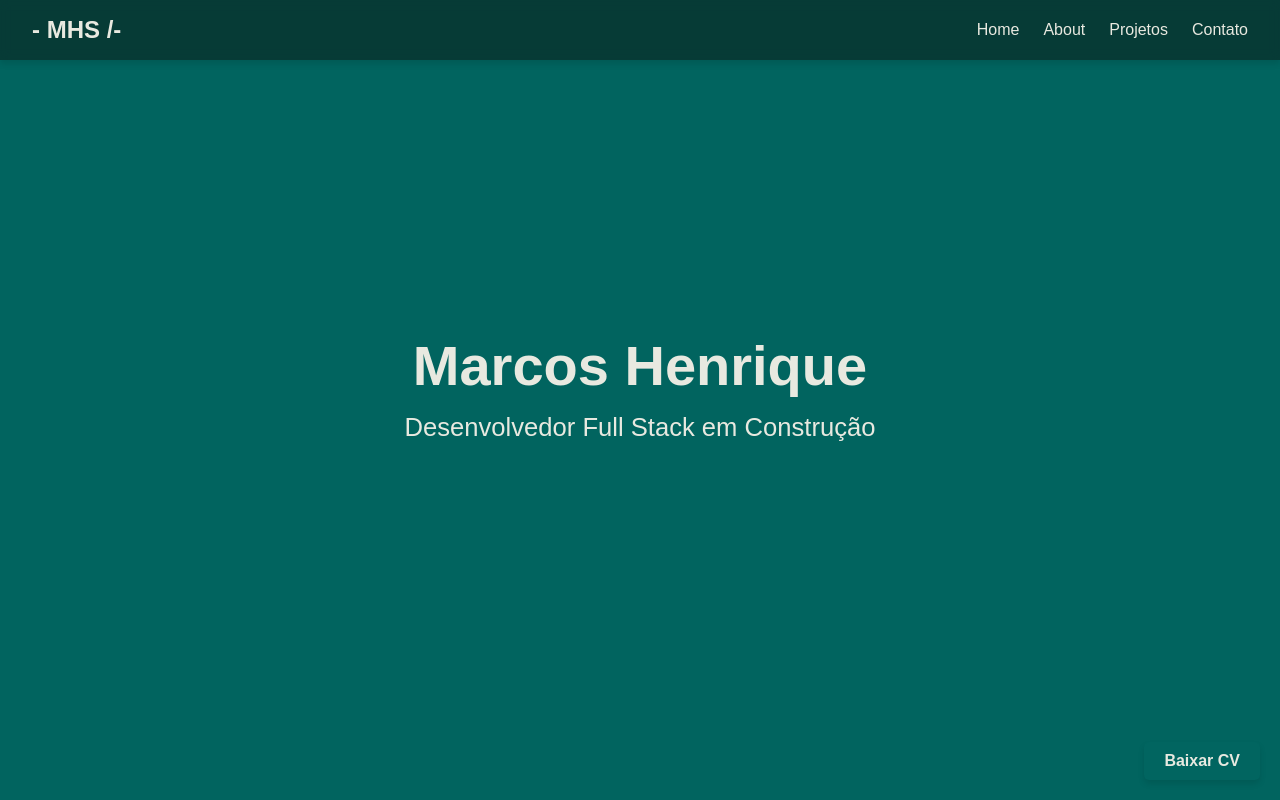
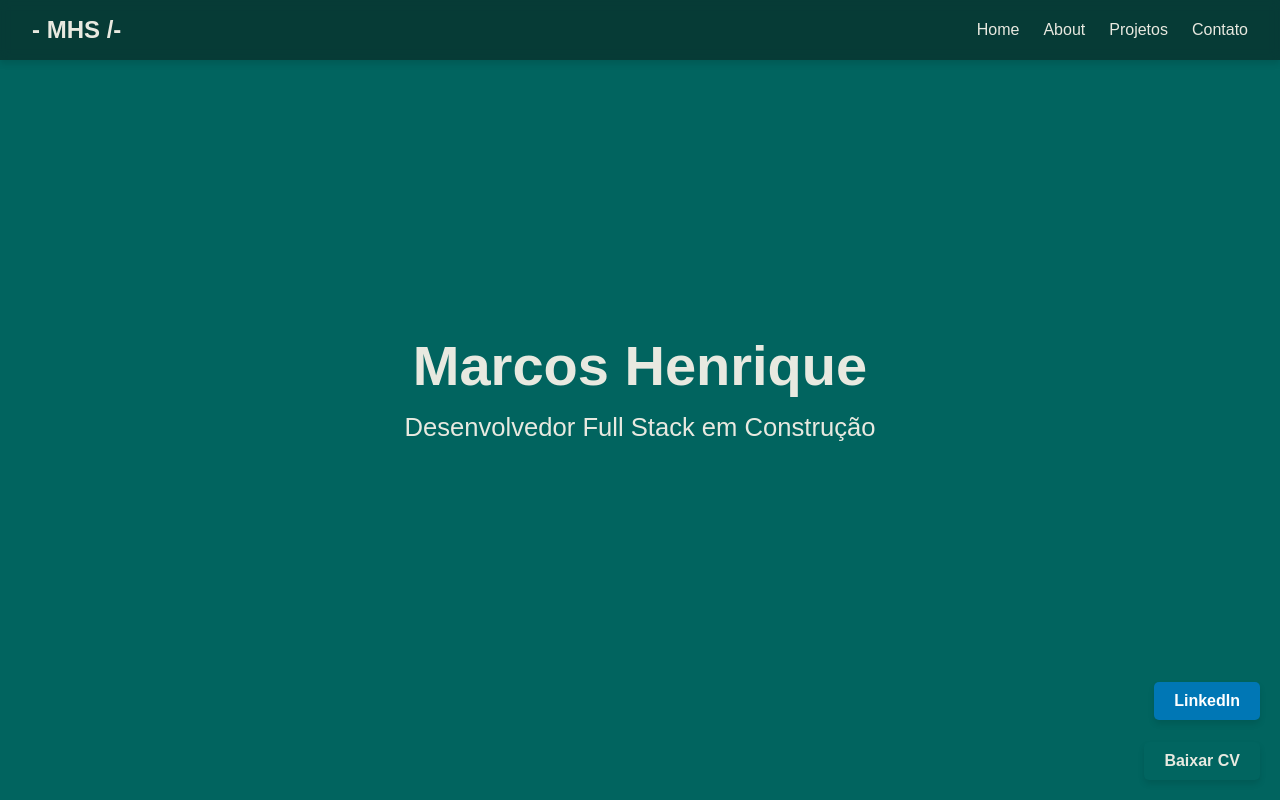
Before and after one commit to MarcosHenriquedaSilva/Portfolio, a React (Vite) app: page / in a window 1280 px wide. Shown: the top 800 px of the page. Built offline with nearby package versions, Linux system fonts and the light colour scheme.

Commit message:
Adicionado botão fixo para LinkedIn

```diff
--- a/src/App.tsx
+++ b/src/App.tsx
@@ -24,7 +24,11 @@ const App = () => {
       <section id="contact">
         <Contact />
       </section>
-
+      <div className="fixed-linkedin-button">
+    <a href="https://www.linkedin.com/in/marcos-h-silva/" target="_blank" rel="noopener noreferrer">
+     LinkedIn
+    </a>
+</div>
       <div className="fixed-cv-button">
         <a href="./Marcos Henrique - Dev..pdf" download="Marcos Henrique - Dev..pdf">
           Baixar CV
--- a/src/pages/About.tsx
+++ b/src/pages/About.tsx
@@ -19,6 +19,8 @@ const About = () => {
     </a>
 </div>
 
+
+
                 </div>
             </div>
         </section>
--- a/src/styles/global.css
+++ b/src/styles/global.css
@@ -36,3 +36,26 @@ body {
     background-color: #016863; /* Cor mais escura ao passar o mouse */
     transform: scale(1.05); /* Pequeno zoom no hover */
 }
+.fixed-linkedin-button {
+    position: fixed;
+    bottom: 80px; /* Distância da parte inferior */
+    right: 20px; /* Distância da lateral direita */
+    z-index: 1000;
+}
+.fixed-linkedin-button a {
+    display: inline-block;
+    background-color: #0077b5; /* Cor do LinkedIn */
+    color: #fff;
+    padding: 10px 20px;
+    border-radius: 5px;
+    font-size: 16px;
+    text-decoration: none;
+    font-weight: bold;
+    box-shadow: 0 4px 6px rgba(0, 0, 0, 0.1);
+    transition: background-color 0.3s ease, transform 0.2s ease;
+}
+
+.fixed-linkedin-button a:hover {
+    background-color: #005f8b; /* Cor mais escura no hover */
+    transform: scale(1.05);
+}
```
Also changed, not shown: src/pages/About.css (line endings or trailing spaces).
